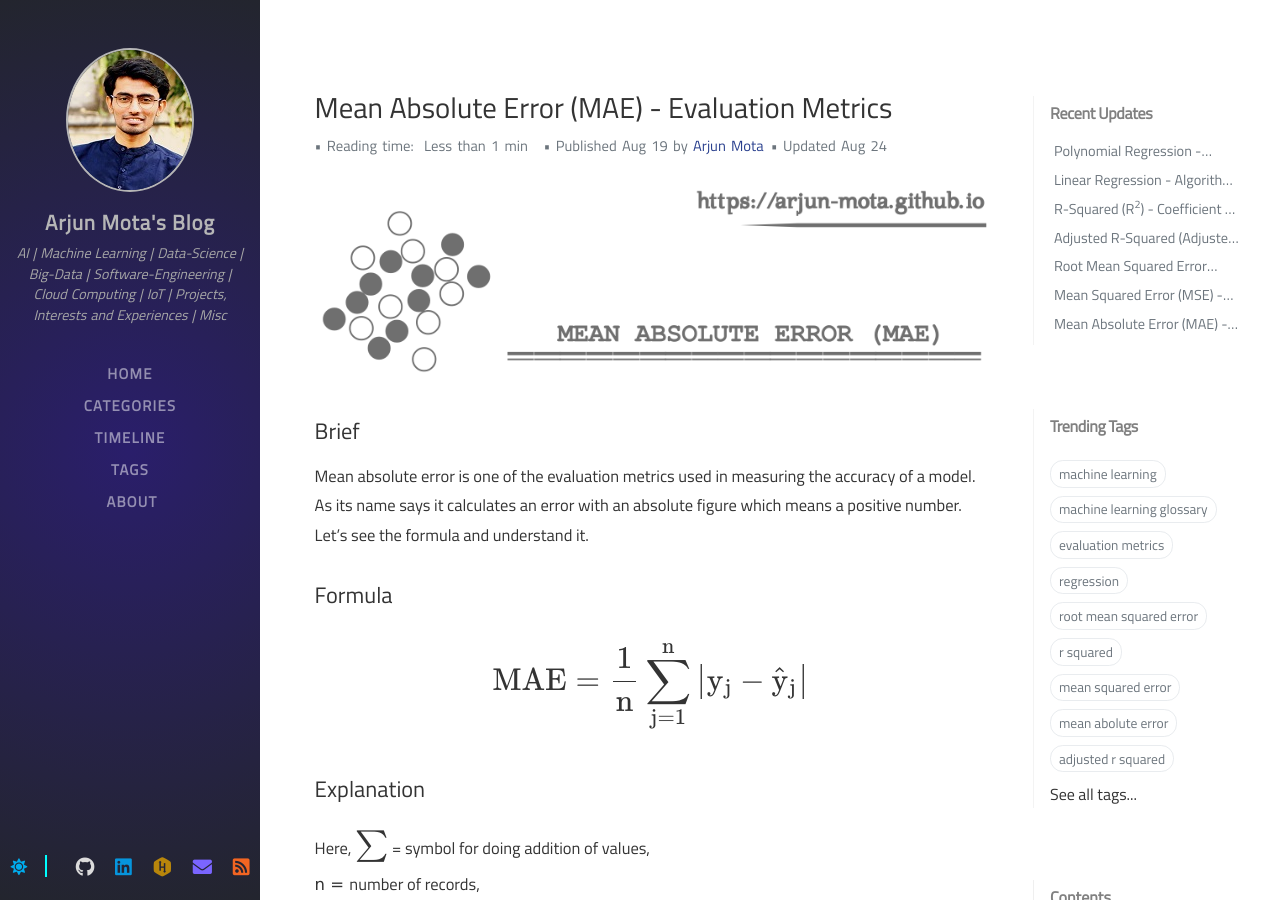
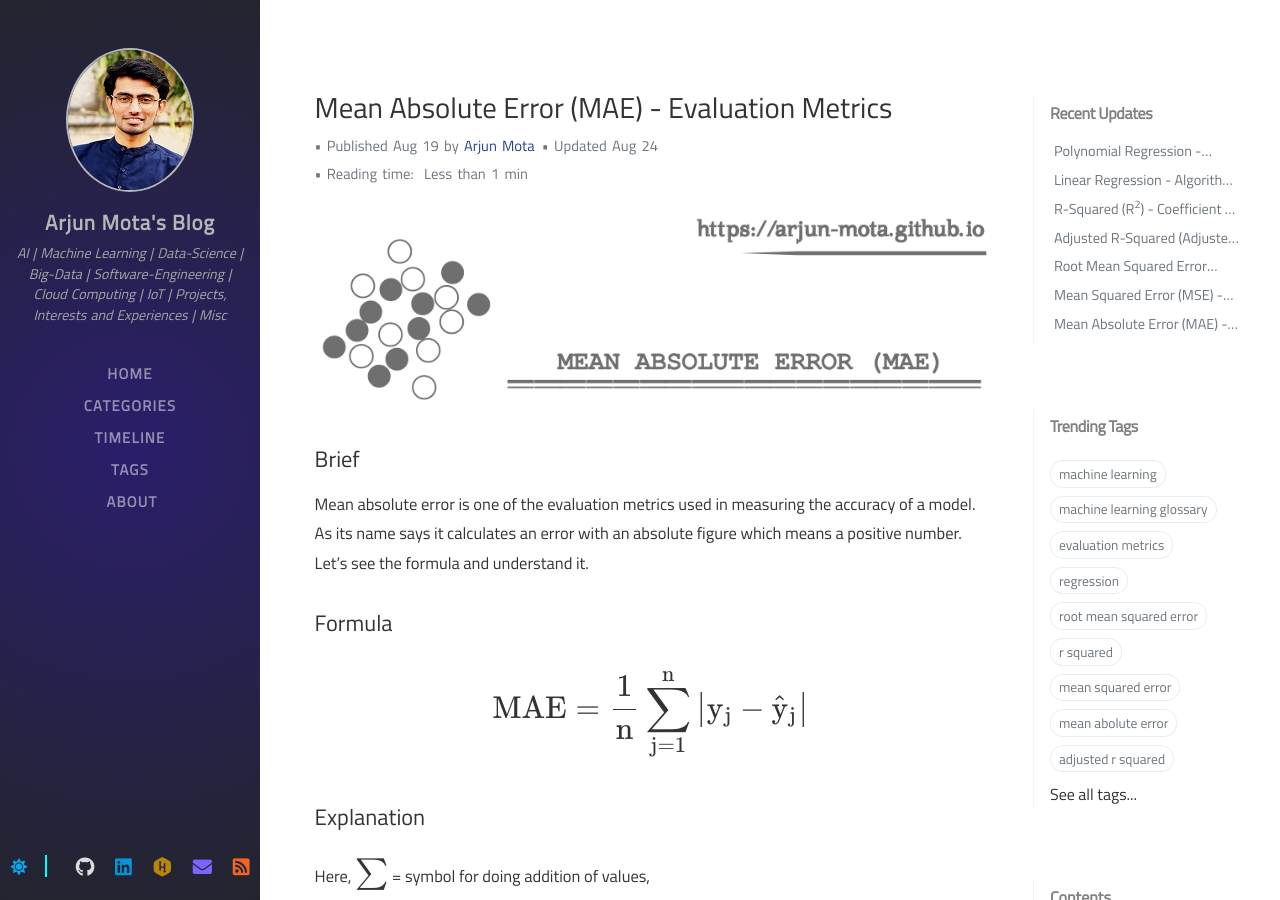
Before and after one commit to Arjun-Mota/arjun-mota.github.io, a Jekyll site: the page built from _posts/evaluation_metrics/2020-08-19-mean-absolute-error.md, in a window 1280 px wide and 900 px high. Built offline with Jekyll 4.4.1, drawn with Linux system fonts in a browser that asks for light colours; nearby versions of some CDN libraries; some web fonts are replaced; comment, search, counter and statistics services are not loaded.

```diff
--- a/_layouts/post.html
+++ b/_layouts/post.html
@@ -18,13 +18,6 @@ layout: default
       <div class="post-meta text-muted d-flex flex-column">
         <!-- Published date and author -->
         <div>
-        <span>• Reading time:&nbsp;</span>
-        {% assign words = content | number_of_words %}
-        {% if words < 360 %}
-        Less than 1 min
-        {% else %}
-        {{ words | divided_by:180 }} mins
-        {% endif %}&nbsp;
           • Published
           {% include timeago.html date=page.date tooltip=true %}
           by <a href="https://linkedin.com/in/arjun-mota" alt="https://linkedin.com/in/arjun-mota">
@@ -53,8 +46,15 @@ layout: default
           • Updated
           {% include timeago.html date=lastmod class="lastmod" tooltip=true %}
         {% endif %}
+        <br />
+        <span>• Reading time:&nbsp;</span>
+        {% assign words = content | number_of_words %}
+        {% if words < 360 %}
+        Less than 1 min
+        {% else %}
+        {{ words | divided_by:180 }} mins
+        {% endif %}
         </div>
-
         <!-- page views -->
         {% if site.google_analytics.pv.enabled %}
         <div>
```
